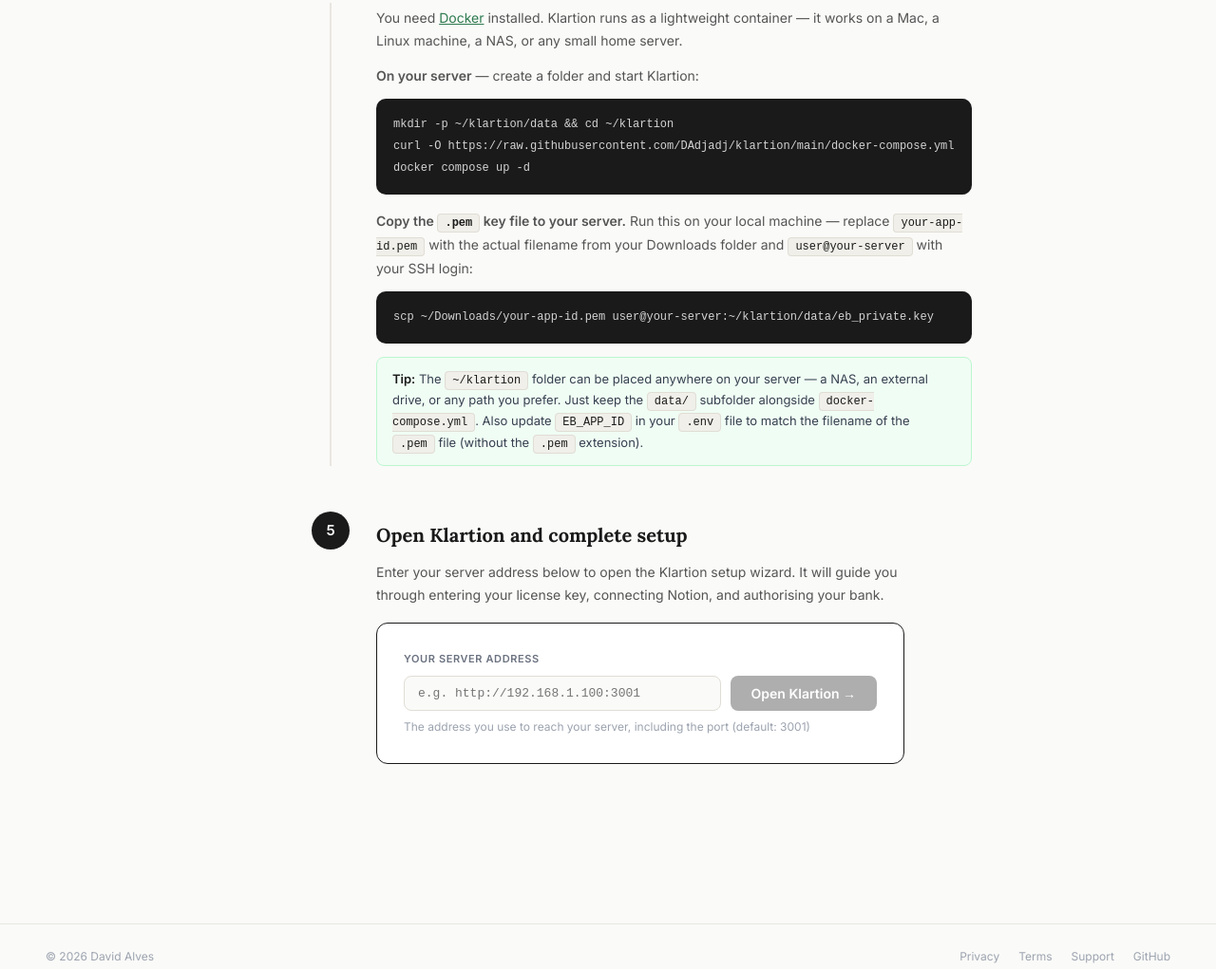
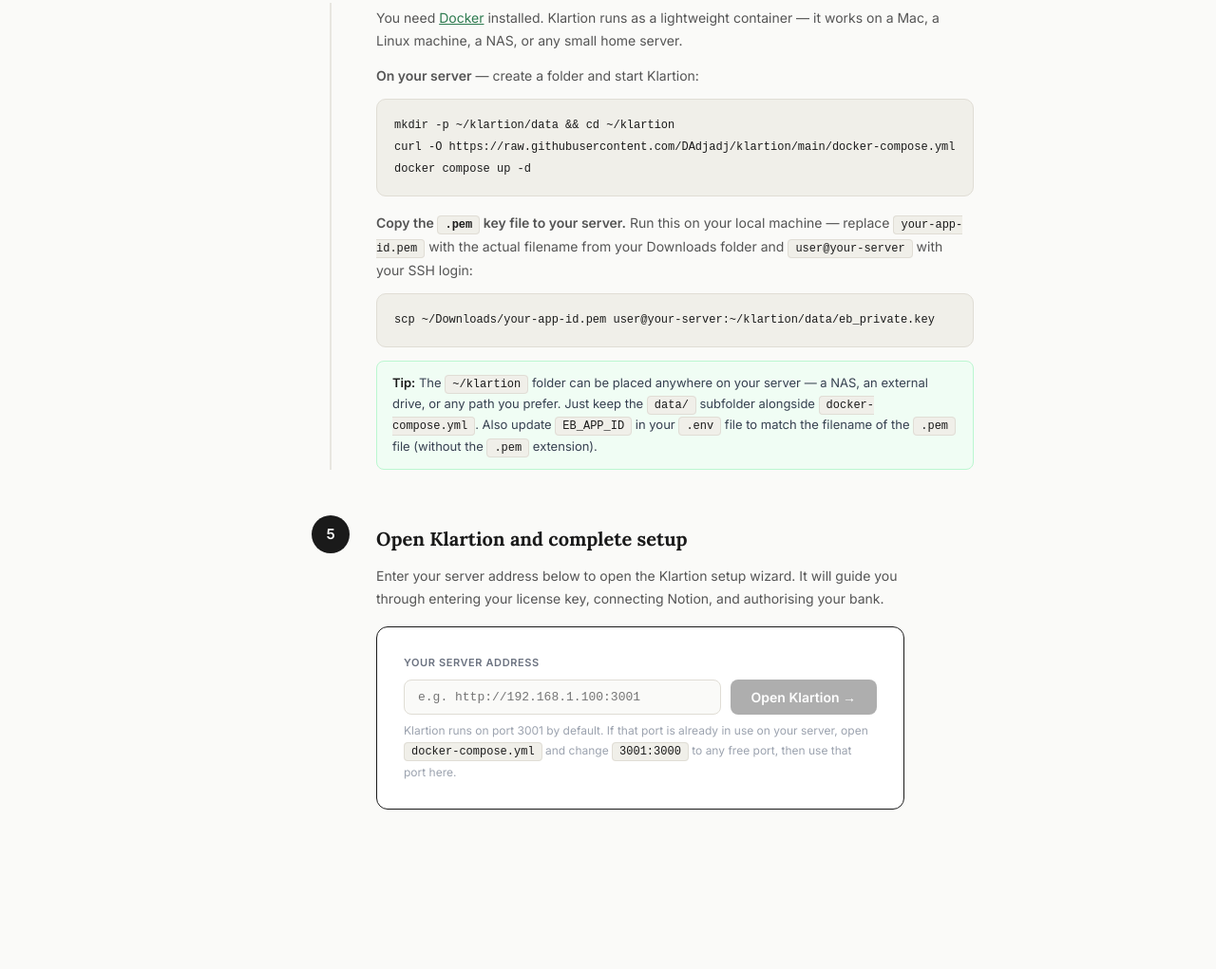
Before and after one commit to DAdjadj/klartion-site, a plain HTML site: page getting-started.html in a window 1280 px wide. Shown: the part 1348-2369 px from the top of the page at 95% size. Drawn offline with Linux system fonts and the light colour scheme.

Commit message:
Lighter code blocks, clarify port in step 5

```diff
--- a/getting-started.html
+++ b/getting-started.html
@@ -32,7 +32,7 @@
   .substep-num { width: 22px; height: 22px; background: #f0efe9; border: 1px solid #e0ddd5; border-radius: 50%; display: flex; align-items: center; justify-content: center; font-size: 11px; font-weight: 700; color: #2d7a4f; flex-shrink: 0; margin-top: 1px; }
   .substep-text { font-size: 13px; color: #555; line-height: 1.65; }
   code { background: #f0efe9; border: 1px solid #e0ddd5; padding: 2px 7px; border-radius: 4px; font-size: 12px; font-family: "Courier New", monospace; color: #1a1a1a; }
-  .code-block { background: #1a1a1a; border-radius: 10px; padding: 16px 18px; font-size: 12px; font-family: "Courier New", monospace; color: #d4d4d4; line-height: 1.9; margin-top: 12px; white-space: pre; overflow-x: auto; }
+  .code-block { background: #f0efe9; border: 1px solid #e0ddd5; border-radius: 10px; padding: 16px 18px; font-size: 12px; font-family: "Courier New", monospace; color: #1a1a1a; line-height: 1.9; margin-top: 12px; white-space: pre; overflow-x: auto; }
   .note { background: #f0fdf4; border: 1px solid #bbf7d0; border-radius: 8px; padding: 12px 16px; font-size: 13px; color: #374151; line-height: 1.6; margin-top: 14px; }
   .note strong { color: #1a1a1a; }
   .done-card { background: #fff; border: 1.5px solid #1a1a1a; border-radius: 12px; padding: 28px; margin-top: 16px; }
@@ -145,7 +145,7 @@ docker compose up -d</div>
             <input type="text" id="server-url" placeholder="e.g. http://192.168.1.100:3001" oninput="checkUrl()">
             <button id="open-btn" onclick="openKlartion()">Open Klartion &rarr;</button>
           </div>
-          <div class="url-hint">The address you use to reach your server, including the port (default: 3001)</div>
+          <div class="url-hint">Klartion runs on port 3001 by default. If that port is already in use on your server, open <code>docker-compose.yml</code> and change <code>3001:3000</code> to any free port, then use that port here.</div>
         </div>
       </div>
     </div>
```
